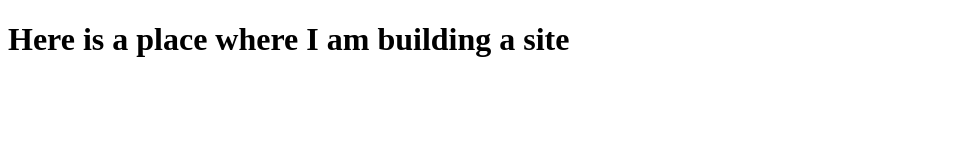
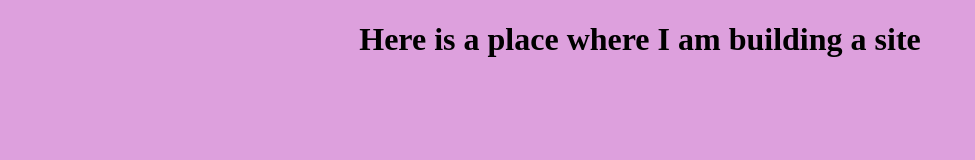
Before and after one commit to erluebbers/personal-site, a plain HTML site: page index.html in a window 1280 px wide. Shown: the whole page, without its empty margins (0-975 px from the left). Drawn offline with Linux system fonts and the light colour scheme.

Commit message:
add style.css, connect to index.html

```diff
--- a/index.html
+++ b/index.html
@@ -1,6 +1,7 @@
 <!DOCTYPE html>
 <html lang="en">
     <head>
+        <link rel="stylesheet" href="style.css"/>
         <title>Erik Luebbers</title>
     </head>
     <body>
--- /dev/null
+++ b/style.css
@@ -0,0 +1,7 @@
+body {
+    background: plum
+}
+h1 {
+    color: black;
+    text-align: center;
+}
```
